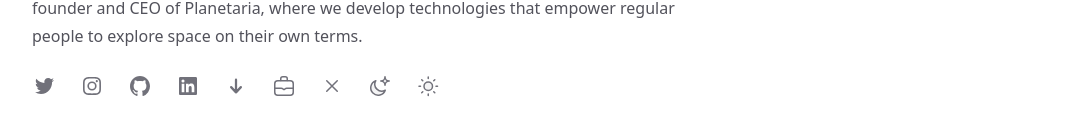
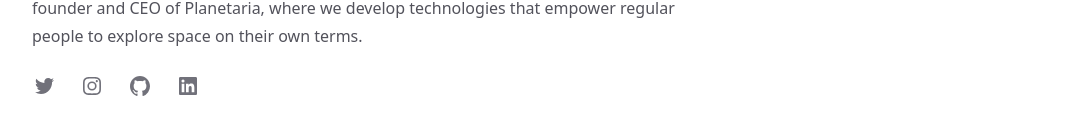
Before and after one commit to stoicaandrei/stoica.dev-v3, a Next.js app: page / in a window 1280 px wide. Shown: the part 386-520 px from the top of the page, without its empty margins (96-1179 px from the left). Built offline with nearby package versions, Linux system fonts and the light colour scheme; no server answers.

Commit message:
Remove testing icons

```diff
--- a/src/app/page.tsx
+++ b/src/app/page.tsx
@@ -48,11 +48,6 @@ export default function Home() {
             <Link href="https://linkedin.com">
               <LinkedinIcon clickable />
             </Link>
-            <ArrowDownIcon />
-            <BriefcaseIcon />
-            <CloseIcon />
-            <MoonIcon />
-            <SunIcon />
           </div>
         </div>
         <div className="w-full h-[3000px]"></div>
```
